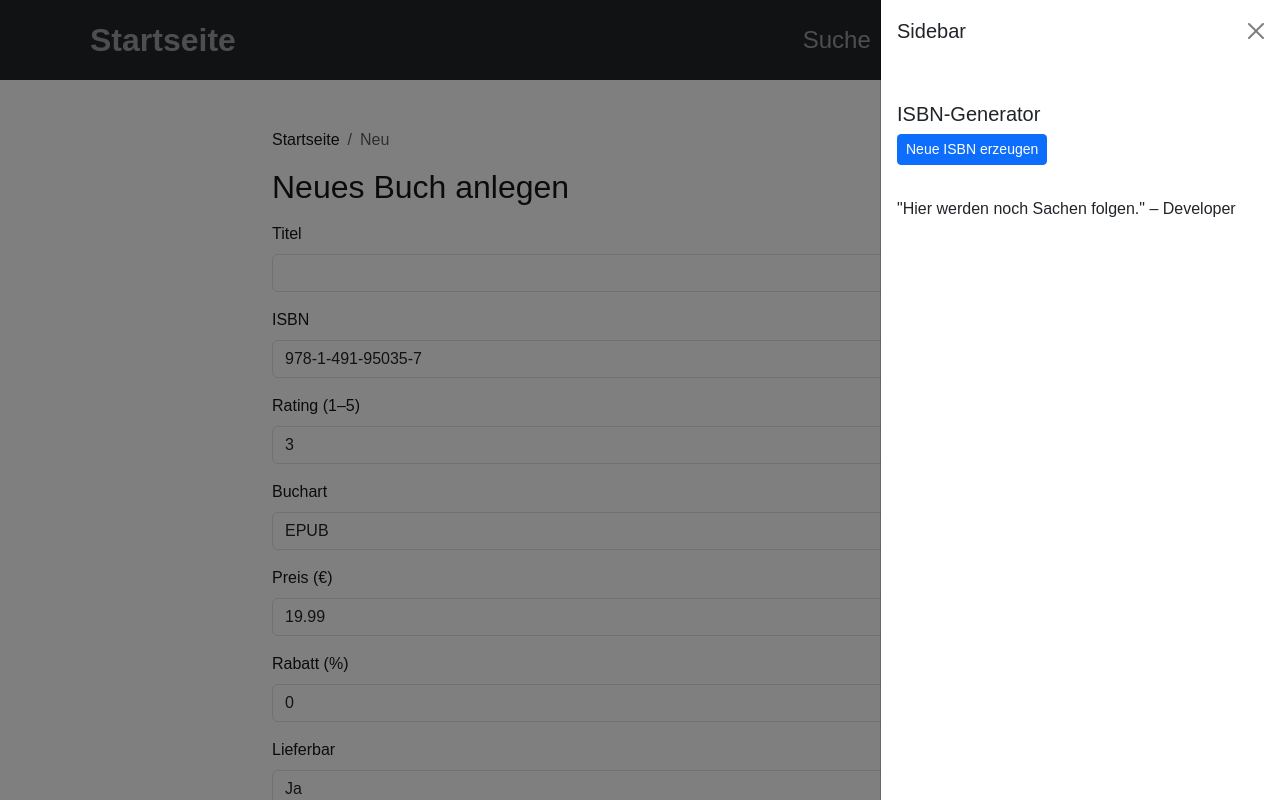
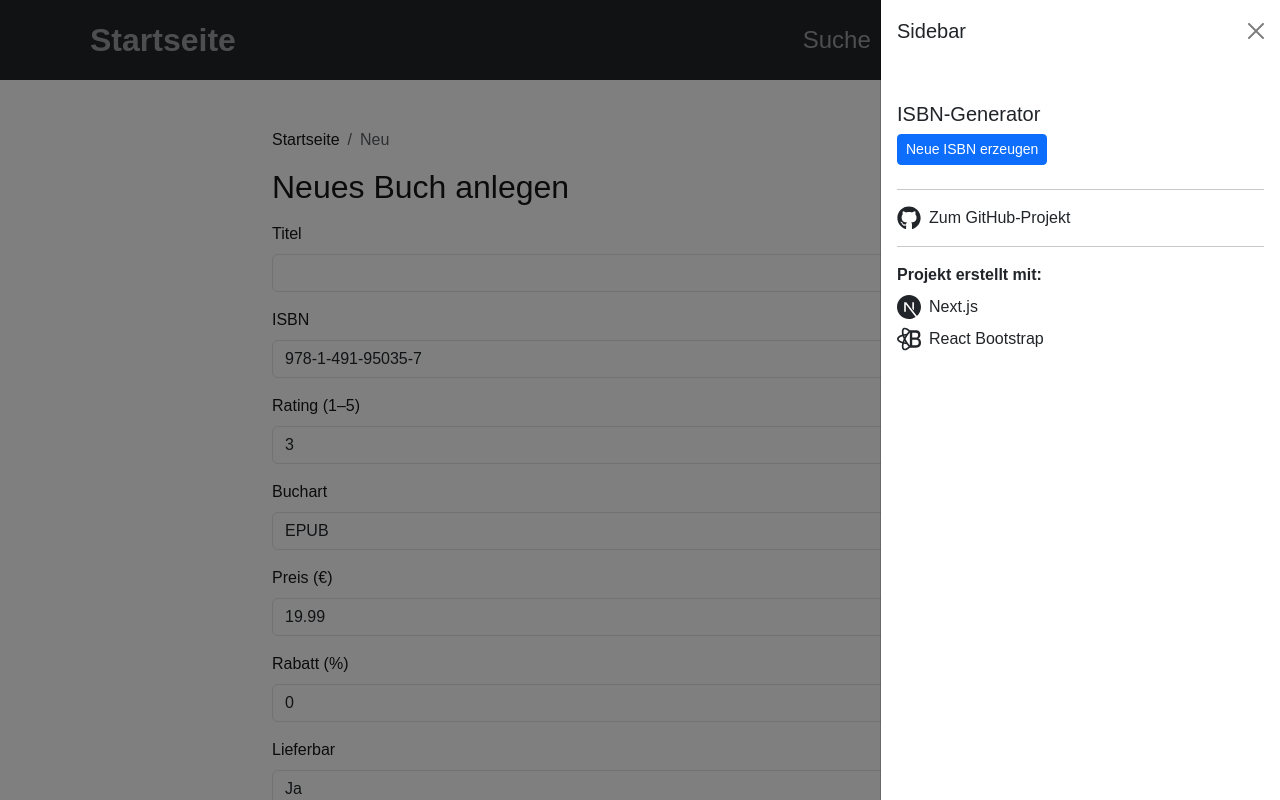
Before and after one commit to MidnightBlue25/frontend-buch, a Next.js app: page /add in a window 1280 px wide. Both pictures are taken after a click on the button 1115 px from the left and 40 px from the top of the page. Shown: the top 800 px of the page. Built offline with nearby package versions, Linux system fonts and the light colour scheme.

Commit message:
Add links to sidebar

```diff
--- a/src/components/offcanvas.tsx
+++ b/src/components/offcanvas.tsx
@@ -4,6 +4,9 @@ import React, { useState } from 'react';
 import Button from 'react-bootstrap/Button';
 import Offcanvas from 'react-bootstrap/Offcanvas';
 import { RxHamburgerMenu } from 'react-icons/rx';
+import { FaGithub } from "react-icons/fa";
+import { SiReactbootstrap } from "react-icons/si";
+import { SiNextdotjs } from "react-icons/si";
 import IsbnGenerator from './isbnGenerator';
 
 export default function SimpleOffcanvas() {
@@ -22,10 +25,39 @@ export default function SimpleOffcanvas() {
           <Offcanvas.Title>Sidebar</Offcanvas.Title>
         </Offcanvas.Header>
         <Offcanvas.Body>
-          {/* <h5>Tools</h5>  {/* → Überschrift */}
           <IsbnGenerator />
-          <br />
-          <p>&quot;Hier werden noch Sachen folgen.&quot; – Developer</p>
+          <hr />
+          <div className="mt-2">
+            <a
+              href="https://github.com/MidnightBlue25/frontend-buch"
+              target="_blank"
+              rel="noopener noreferrer"
+              className="d-flex align-items-center gap-2 mb-2"
+            >
+              <FaGithub size={24} />
+              Zum GitHub-Projekt
+            </a>
+            <hr />
+            <p className="fw-semibold mb-2">Projekt erstellt mit:</p>
+            <a
+              href="https://nextjs.org/docs/app/getting-started/installation"
+              target="_blank"
+              rel="noopener noreferrer"
+              className="d-flex align-items-center gap-2 mb-2"
+            >
+              <SiNextdotjs size={24} />
+              Next.js
+            </a>
+            <a
+              href="https://react-bootstrap.netlify.app/docs/getting-started/introduction"
+              target="_blank"
+              rel="noopener noreferrer"
+              className="d-flex align-items-center gap-2"
+            >
+              <SiReactbootstrap size={24} />
+              React Bootstrap
+            </a>
+          </div>
         </Offcanvas.Body>
       </Offcanvas>
     </>
```
